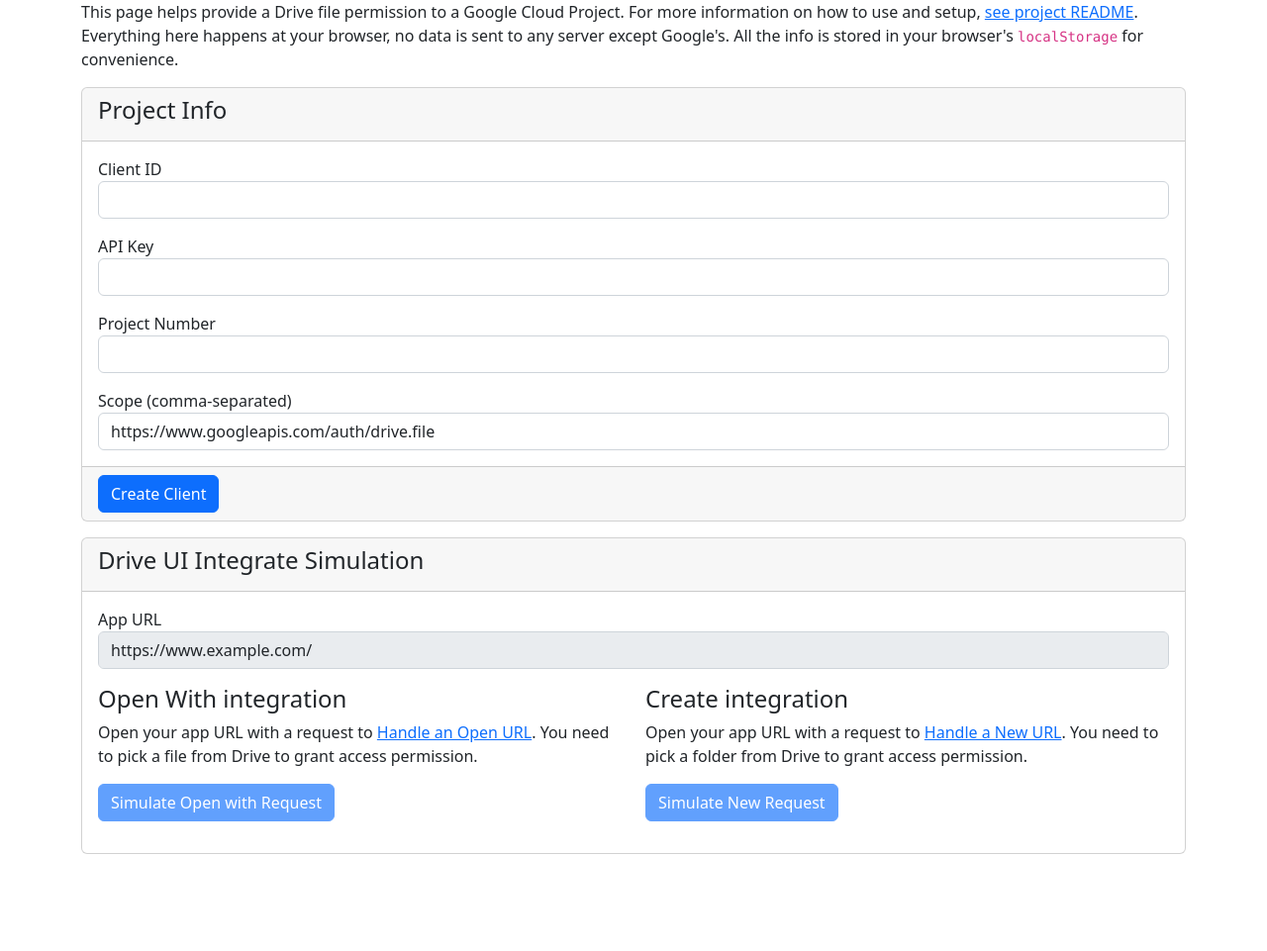
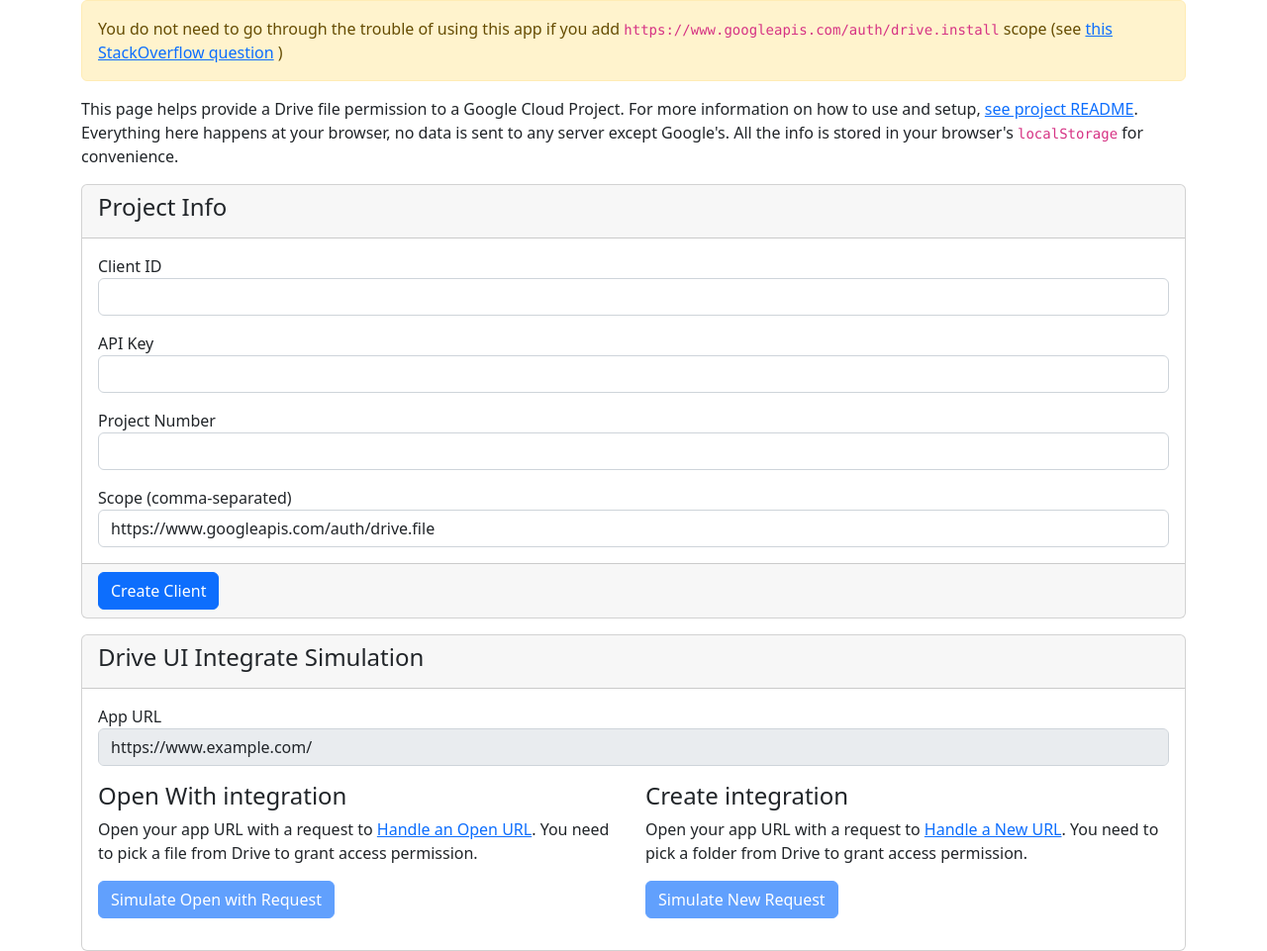
Before and after one commit to datvm/DriveUiIntegrationTest, a plain HTML site: page index.html in a window 1280 px wide. Shown: the whole page at 99% size. Before the commit the page ends 911 px from the top, so only its background shows below. Drawn offline with nearby package versions, Linux system fonts and the light colour scheme.

Commit message:
Added drive.install notification.

```diff
--- a/index.html
+++ b/index.html
@@ -11,6 +11,14 @@
 
 <body class="pb-5">
     <div class="container">
+        <div class="mb-3 alert alert-warning">
+            You do not need to go through the trouble of using this app if you add
+            <code>https://www.googleapis.com/auth/drive.install</code> scope (see
+            <a target="_blank" href="https://stackoverflow.com/a/74850447/653457">this StackOverflow question</a>
+            )
+        </div>
+
+
         <p>
             This page helps provide a Drive file permission to a Google Cloud Project. For more information on how to
             use and setup,
```
Also changed, not shown: 1 other file.
